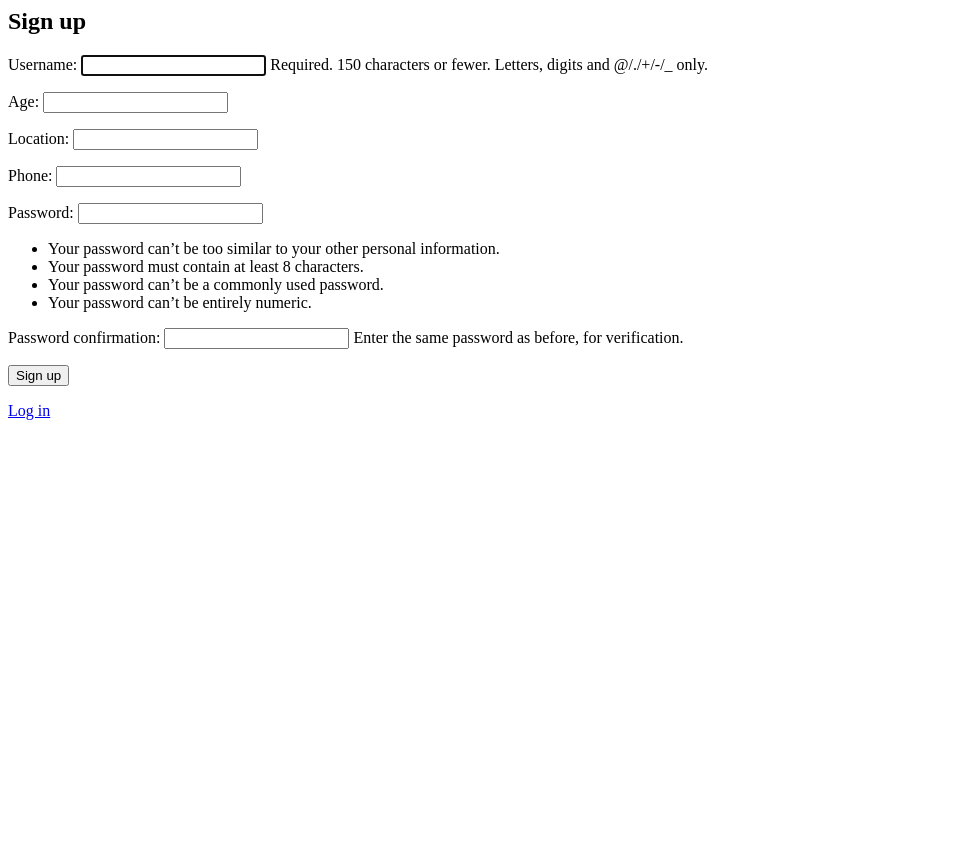
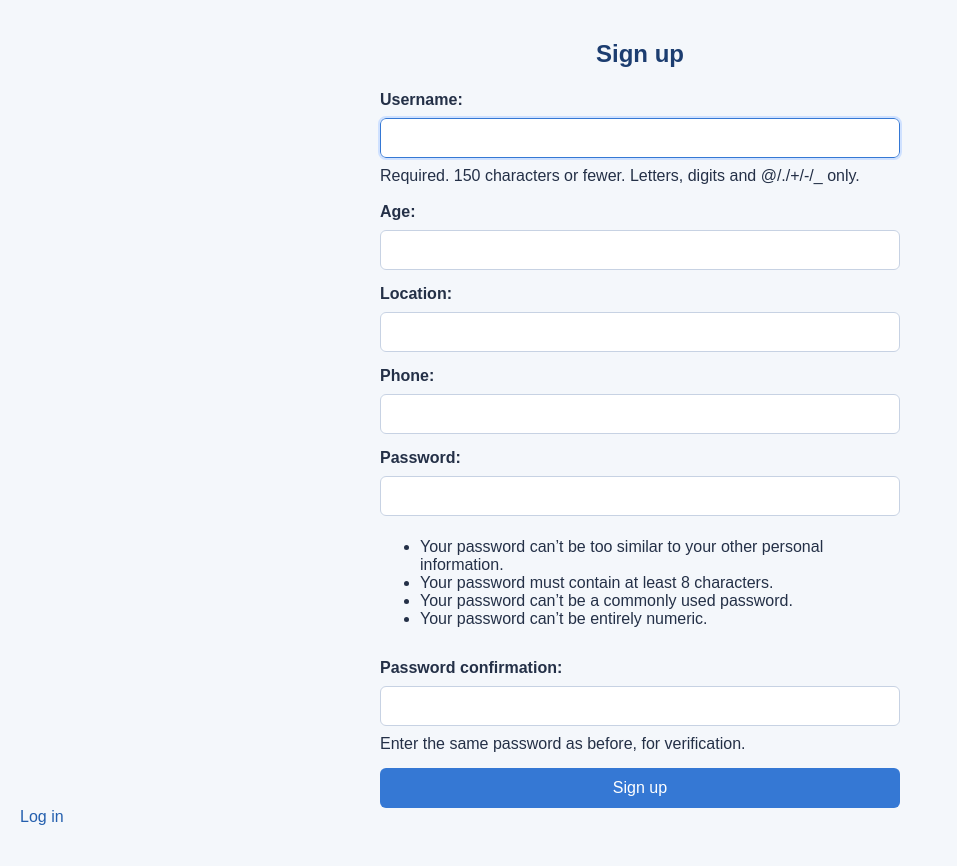
Before and after one commit to AlanRow/django, a Django app: page /clients/register in a window 1280 px wide. Shown: the whole page, without its empty margins (0-957 px from the left). Before the commit the page ends 420 px from the top, so only its background shows below. Run offline with Django 5.2, Linux system fonts and the light colour scheme.

Commit message:
Add static files

```diff
--- a/real_estate_site/settings.py
+++ b/real_estate_site/settings.py
@@ -123,3 +123,7 @@ AUTH_USER_MODEL = "client_profile.ClientUser"
 # https://docs.djangoproject.com/en/6.0/howto/static-files/
 
 STATIC_URL = 'static/'
+
+STATICFILES_DIRS = [
+    BASE_DIR / 'static',
+]
--- /dev/null
+++ b/static/css/style.css
@@ -0,0 +1,103 @@
+* {
+    box-sizing: border-box;
+}
+
+body {
+    margin: 0;
+    min-height: 100vh;
+    padding: 40px 20px;
+    background: #f4f7fb;
+    color: #243047;
+    font-family: Arial, sans-serif;
+}
+
+div,
+form {
+    width: 100%;
+    max-width: 520px;
+    margin: 0 auto;
+}
+
+div {
+    padding: 28px;
+    border-radius: 12px;
+    background: #ffffff;
+    box-shadow: 0 8px 24px rgba(36, 48, 71, 0.12);
+}
+
+h1,
+h2 {
+    margin-top: 0;
+    text-align: center;
+    color: #1c3d70;
+}
+
+p {
+    margin: 12px 0;
+    line-height: 1.5;
+}
+
+form p {
+    display: flex;
+    flex-direction: column;
+    gap: 6px;
+}
+
+label {
+    font-weight: bold;
+}
+
+input,
+select {
+    width: 100%;
+    padding: 10px 12px;
+    border: 1px solid #c7d2e3;
+    border-radius: 6px;
+    font-size: 16px;
+}
+
+input:focus,
+select:focus {
+    border-color: #3578d4;
+    outline: 2px solid #cfe1ff;
+}
+
+button {
+    width: 100%;
+    padding: 11px 16px;
+    border: 0;
+    border-radius: 6px;
+    background: #3578d4;
+    color: #ffffff;
+    cursor: pointer;
+    font-size: 16px;
+}
+
+button:hover {
+    background: #245fae;
+}
+
+a {
+    color: #245fae;
+    text-decoration: none;
+}
+
+a:hover {
+    text-decoration: underline;
+}
+
+.errorlist {
+    margin: 0;
+    padding-left: 20px;
+    color: #b42318;
+}
+
+@media (max-width: 600px) {
+    body {
+        padding: 20px 12px;
+    }
+
+    div {
+        padding: 20px;
+    }
+}
--- /dev/null
+++ b/static/js/script.js
@@ -0,0 +1 @@
+alert("Welcome to Real Estate Site!");
--- a/templates/client_profile/account.html
+++ b/templates/client_profile/account.html
@@ -1,3 +1,7 @@
+{% load static %}
+<link rel="stylesheet" href="{% static 'css/style.css' %}">
+<script src="{% static 'js/script.js' %}" defer></script>
+
 <div>
     {% if user.is_authenticated %}
     <p>Name: {{ user.username }}</p>
--- a/templates/client_profile/signup.html
+++ b/templates/client_profile/signup.html
@@ -1,3 +1,7 @@
+{% load static %}
+<link rel="stylesheet" href="{% static 'css/style.css' %}">
+<script src="{% static 'js/script.js' %}" defer></script>
+
 <h2>Sign up</h2>
 
 <form method="post">
--- a/templates/registration/login.html
+++ b/templates/registration/login.html
@@ -1,3 +1,7 @@
+{% load static %}
+<link rel="stylesheet" href="{% static 'css/style.css' %}">
+<script src="{% static 'js/script.js' %}" defer></script>
+
 <h2>Login</h2>
 <form method="post">
     {% csrf_token %}
```
Also changed, not shown: static/images/logo.svg (added).
